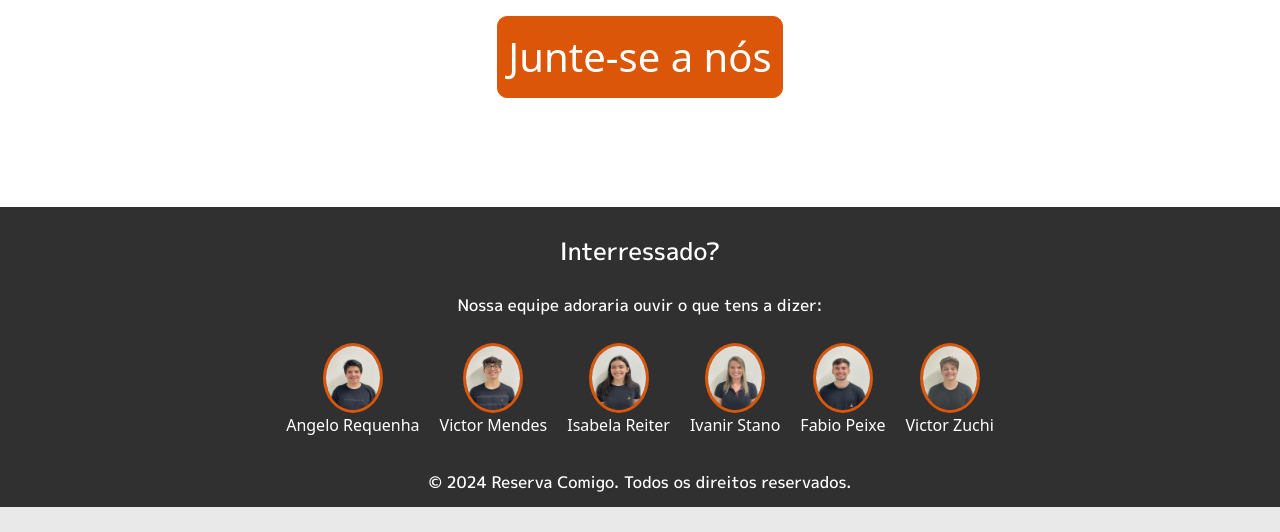
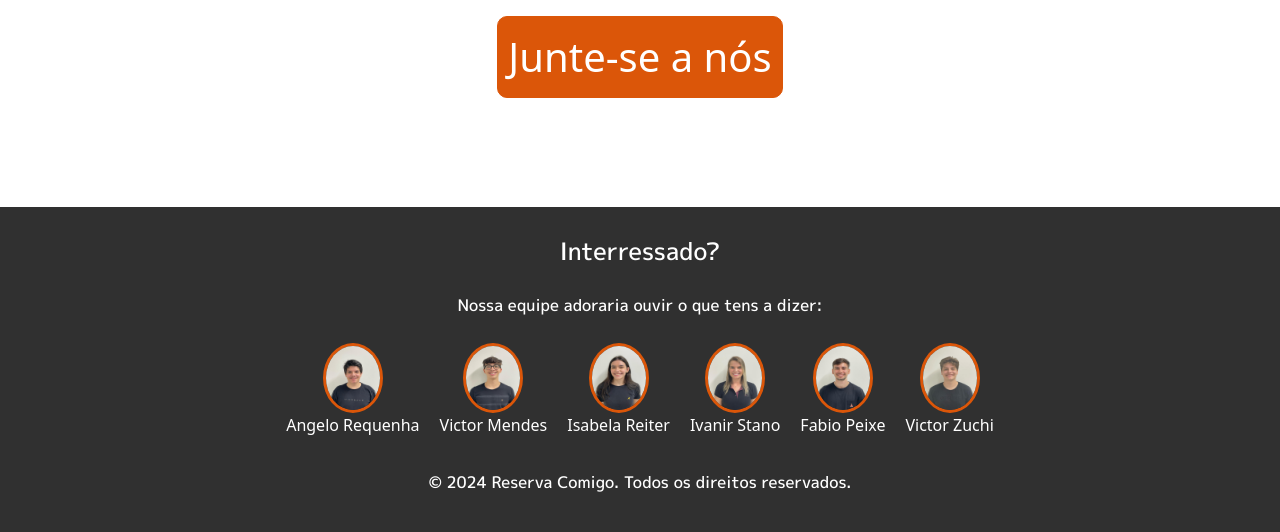
Before and after one commit to Angelo-Requenha/reserva-comigo, a Django app: page / in a window 1280 px wide. Shown: the part 2840-3372 px from the top of the page. Before the commit the page ends 3347 px from the top, so only its background shows below. Run offline with Django 5.2, Linux system fonts and the light colour scheme.

Commit message:
salvando o footer

```diff
--- a/main/static/css/pagina_convidativa.css
+++ b/main/static/css/pagina_convidativa.css
@@ -227,7 +227,7 @@ footer {
   margin: auto;
   background-color: #303030;
   width: 100%;
-  height: 300px;
+  height: 325px;
   color: #ffffff;
   text-align: center;
   padding: 20px;
@@ -256,7 +256,7 @@ footer {
 }
 
 .team-icons a:hover img {
-  transform: scale(1.2); /* Aumenta a imagem em 20% no hover, ajuste conforme necessário */
+  transform: scale(1.1); /* Aumenta a imagem em 20% no hover, ajuste conforme necessário */
   border: 3px solid rgb(40, 237, 60); /* Cor e largura da borda no hover, ajuste conforme necessário */
 }
 
```
